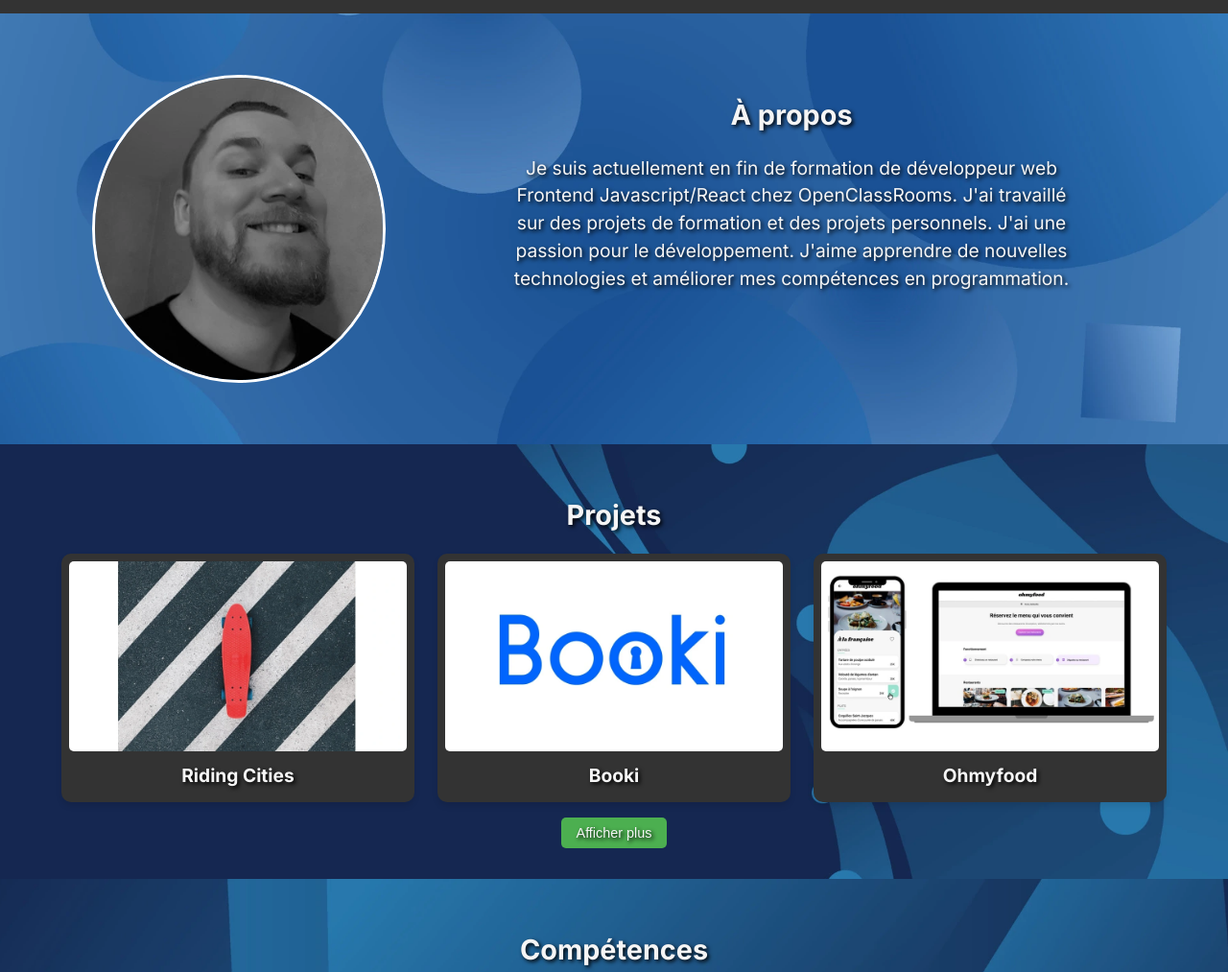
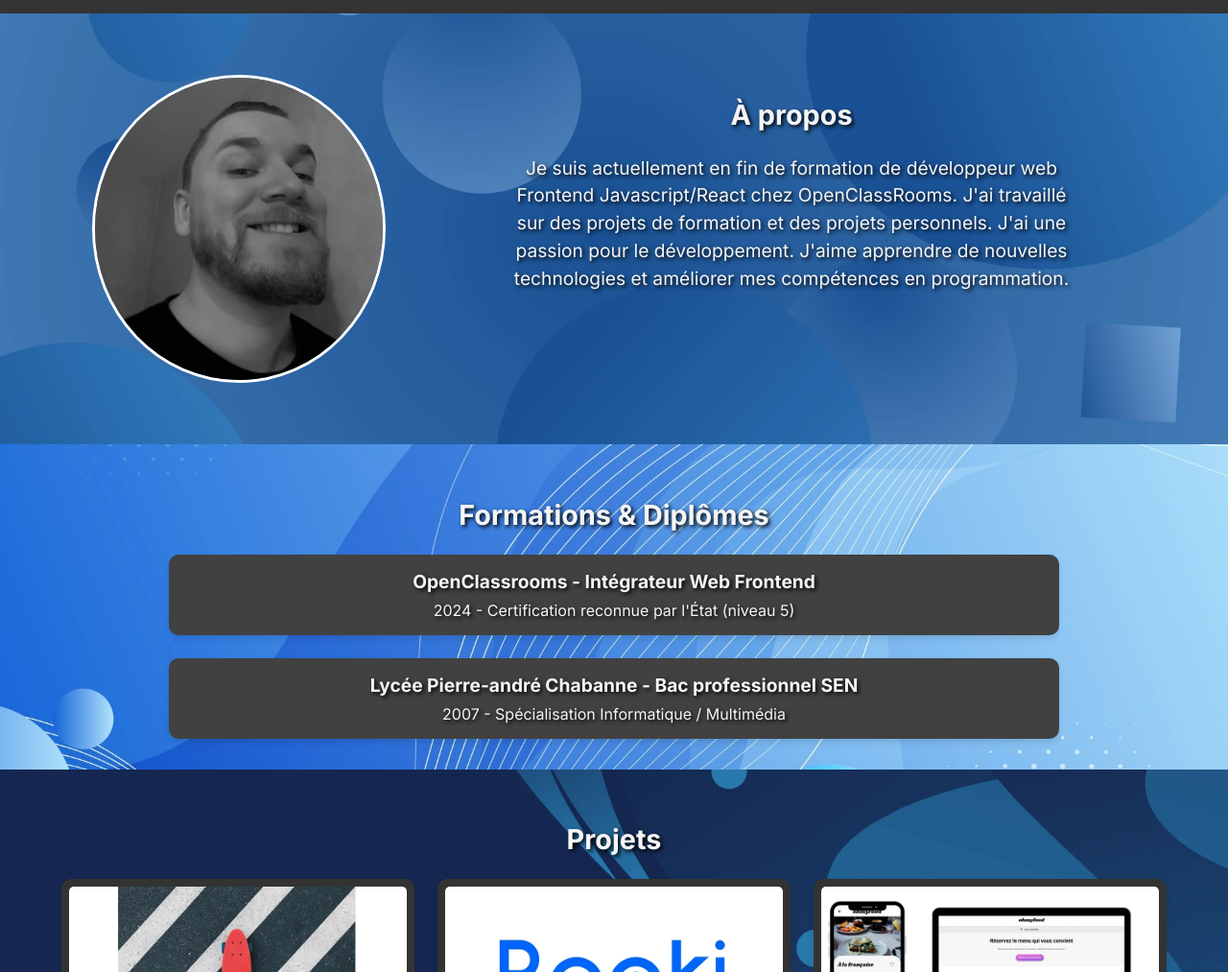
Before and after one commit to JSProjekt/P12-Jordan-Sicre-portfolio, a website: page index.html in a window 1280 px wide. Shown: the part 87-1100 px from the top of the page at 96% size. Drawn offline with Linux system fonts and the light colour scheme.

Commit message:
Add section education

```diff
--- a/index.html
+++ b/index.html
@@ -80,6 +80,22 @@
               J'ai travaillé sur des projets de formation et des projets personnels. J'ai une passion pour le
               développement. J'aime apprendre de nouvelles technologies et améliorer mes compétences en programmation.
             </p>
+          </div>
+        </div>
+      </div>
+    </section>
+
+    <section id="education" class="education">
+      <div class="content-wrapper">
+        <h2>Formations & Diplômes</h2>
+        <div class="education-content">
+          <div class="education-item">
+            <h3>OpenClassrooms - Intégrateur Web Frontend</h3>
+            <p>2024 - Certification reconnue par l'État (niveau 5)</p>
+          </div>
+          <div class="education-item">
+            <h3>Lycée Pierre-andré Chabanne - Bac professionnel SEN</h3>
+            <p>2007 - Spécialisation Informatique / Multimédia</p>
           </div>
         </div>
       </div>
--- a/src/styles/main.scss
+++ b/src/styles/main.scss
@@ -127,6 +127,10 @@ section {
     background: url('../assets/images/about-bg.webp') no-repeat center center/cover;
   }
 
+  &.education {
+    background: url('../assets/images/education-bg.webp') no-repeat center center/cover;
+  }
+
   &.projects {
     background: url('../assets/images/projects-bg.webp') no-repeat center center/cover;
   }
@@ -179,6 +183,49 @@ section {
       flex: 2;
       padding-left: 2rem;
     }
+  }
+}
+
+.education {
+  padding: 2rem;
+
+  h2 {
+    text-align: center;
+    color: whitesmoke;
+    text-shadow: 2px 2px 4px rgba(0.2, 0.2, 0.2, 1);
+    margin-bottom: 1.5rem;
+  }
+
+  .education-content {
+    display: flex;
+    flex-direction: column;
+    gap: 1.5rem;
+    margin: 0 7rem;
+
+    .education-item {
+      background: #414141;
+      border-radius: 10px;
+      padding: 1rem;
+      box-shadow: 0 4px 6px rgba(0, 0, 0, 0.1);
+
+      h3 {
+        margin: 0;
+        color: whitesmoke;
+        font-size: 1.2rem;
+      }
+
+      p {
+        margin: 0.5rem 0 0;
+        color: whitesmoke;
+        font-size: 1rem;
+      }
+    }
+  }
+}
+
+@media (max-width: 768px) {
+  .education-content {
+    flex-direction: column;
   }
 }
 
```
Also changed, not shown: src/assets/images/education-bg.webp (added), src/styles/main.css, src/styles/main.min.css, 1 other file.
